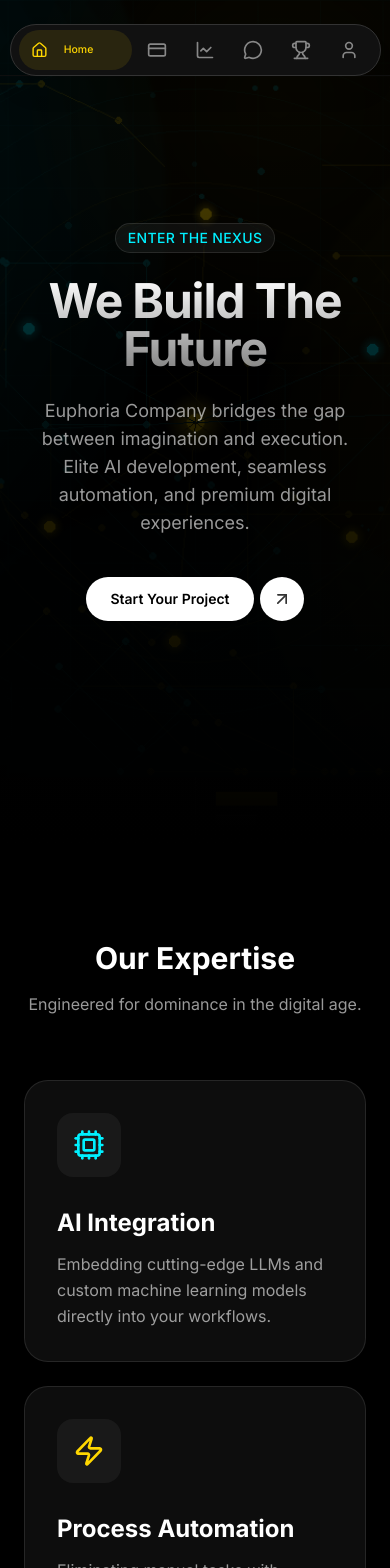
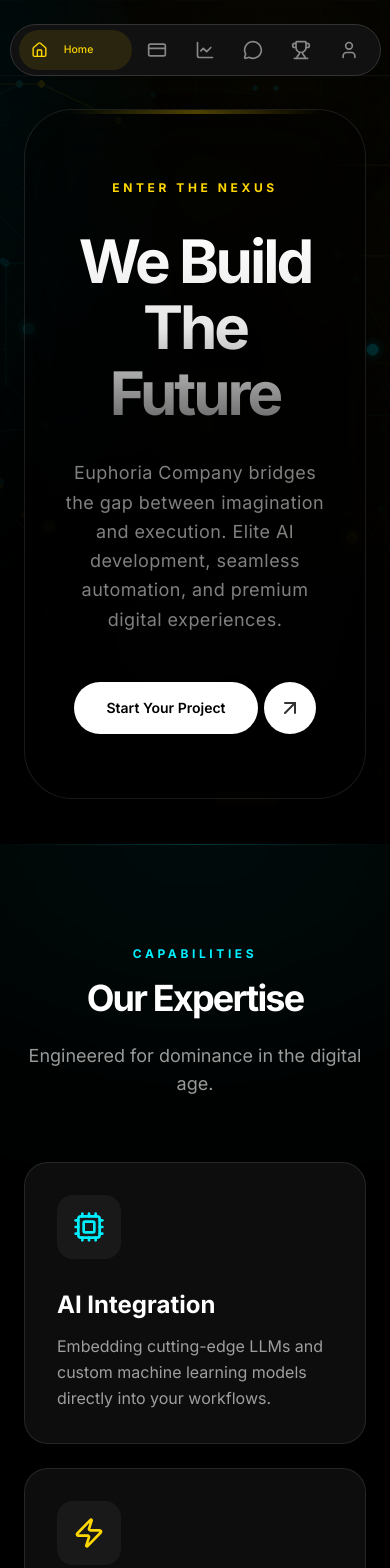
Before and after one commit to euphoriadesigner1-art/Euphoria_Company, a React (Vite) app in the folder Euphoria Company Portfolio/: page / in a window 390 px wide. Shown: the top 1568 px of the page. Built offline with nearby package versions, Linux system fonts and the light colour scheme.

Commit message:
feat: implement high contrast editorial typography and premium structural UI polish

```diff
--- a/Euphoria Company Portfolio/src/components/Footer.jsx
+++ b/Euphoria Company Portfolio/src/components/Footer.jsx
@@ -11,9 +11,9 @@
         setStatus('sending');
 
         // TODO: Replace these with your actual IDs from EmailJS
-        const SERVICE_ID = 'YOUR_SERVICE_ID';
-        const TEMPLATE_ID = 'YOUR_TEMPLATE_ID';
-        const PUBLIC_KEY = 'YOUR_PUBLIC_KEY';
+        const SERVICE_ID = 'service_0r4mme8';
+        const TEMPLATE_ID = 'template_ma5wy1a';
+        const PUBLIC_KEY = 'UW2spK44Q4OkgLtJa';
 
         emailjs.sendForm(SERVICE_ID, TEMPLATE_ID, form.current, PUBLIC_KEY)
             .then((result) => {
@@ -40,7 +40,10 @@
 
                     {/* Brand Col */}
                     <div>
-                        <h2 className="text-5xl md:text-6xl font-bold font-heading mb-6 tracking-tight">
+                        <span className="inline-block mb-6 text-accent2 text-xs font-bold tracking-[0.3em] uppercase">
+                            Initiate Contact
+                        </span>
+                        <h2 className="text-6xl md:text-8xl font-bold font-heading mb-6 tracking-tighter leading-[1.1]">
                             Ready to <br />
                             <span className="text-transparent bg-clip-text bg-gradient-to-r from-accent1 to-yellow-200">
                                 Automate?
--- a/Euphoria Company Portfolio/src/components/Hero.jsx
+++ b/Euphoria Company Portfolio/src/components/Hero.jsx
@@ -17,20 +17,24 @@
             </div>
 
             {/* Content Container */}
-            <div className="relative z-10 max-w-7xl mx-auto px-6 text-center">
+            <div className="relative z-10 w-full max-w-5xl mx-auto px-6 mt-16 text-center">
+                <div className="bg-black/30 backdrop-blur-2xl border border-white/10 rounded-[3rem] p-8 py-16 md:p-24 shadow-2xl relative overflow-hidden">
+                    {/* Inner subtle glow for the glass card */}
+                    <div className="absolute top-0 left-1/2 -translate-x-1/2 w-3/4 h-1 bg-gradient-to-r from-transparent via-accent1/30 to-transparent" />
+
                     <motion.div
                         initial={{ opacity: 0, y: 20 }}
                         animate={{ opacity: 1, y: 0 }}
                         transition={{ duration: 0.8 }}
                     >
-                    <span className="inline-block py-1 px-3 rounded-full bg-white/5 border border-white/10 text-accent2 text-sm font-medium tracking-wide mb-6">
-                        ENTER THE NEXUS
+                        <span className="inline-block mb-8 text-accent1 text-xs font-bold tracking-[0.3em] uppercase">
+                            Enter the Nexus
                         </span>
                     </motion.div>
 
                     <motion.h1
-                    className="text-5xl md:text-7xl lg:text-8xl font-bold font-heading mb-6 tracking-tight text-transparent bg-clip-text bg-gradient-to-b from-white to-white/50"
-                    initial={{ opacity: 0, y: 20 }}
+                        className="text-6xl md:text-8xl lg:text-9xl font-bold font-heading mb-8 tracking-tighter text-transparent bg-clip-text bg-gradient-to-b from-white via-white/90 to-white/40 leading-[1.1]"
+                        initial={{ opacity: 0, y: 30 }}
                         animate={{ opacity: 1, y: 0 }}
                         transition={{ duration: 0.8, delay: 0.2 }}
                     >
@@ -38,7 +42,7 @@
                     </motion.h1>
 
                     <motion.p
-                    className="text-lg md:text-xl text-white/60 max-w-2xl mx-auto mb-10 font-sans"
+                        className="text-lg md:text-xl text-white/50 max-w-2xl mx-auto mb-12 font-sans tracking-wide leading-relaxed"
                         initial={{ opacity: 0 }}
                         animate={{ opacity: 1 }}
                         transition={{ duration: 0.8, delay: 0.4 }}
@@ -56,15 +60,16 @@
                             render={<a href="#contact" />}
                             className="group active:scale-95 mx-auto w-fit inline-flex cursor-pointer items-center justify-center gap-1.5 rounded-full border-none bg-transparent px-0 py-0 font-normal shadow-none hover:bg-transparent !h-auto !w-auto"
                         >
-                        <span className="rounded-full bg-white px-6 py-3 text-sm sm:text-base font-semibold text-black transition-all duration-500 ease-in-out group-hover:bg-gradient-to-r group-hover:from-accent1 group-hover:to-yellow-300 flex items-center justify-center shrink-0">
+                            <span className="rounded-full bg-white px-8 py-4 text-sm sm:text-base font-semibold text-black transition-all duration-500 ease-in-out group-hover:bg-gradient-to-r group-hover:from-accent1 group-hover:to-yellow-300 flex items-center justify-center shrink-0">
                                 Start Your Project
                             </span>
-                        <div className="relative flex h-[44px] w-[44px] sm:h-[48px] sm:w-[48px] shrink-0 cursor-pointer items-center justify-center overflow-hidden rounded-full bg-white text-black transition-all duration-500 ease-in-out group-hover:bg-yellow-300 border border-transparent">
-                            <ArrowUpRight className="absolute h-5 w-5 transition-all duration-500 ease-in-out group-hover:translate-x-10 group-hover:-translate-y-10" />
-                            <ArrowUpRight className="absolute h-5 w-5 -translate-x-10 translate-y-10 transition-all duration-500 ease-in-out group-hover:translate-x-0 group-hover:translate-y-0" />
+                            <div className="relative flex h-[52px] w-[52px] sm:h-[56px] sm:w-[56px] shrink-0 cursor-pointer items-center justify-center overflow-hidden rounded-full bg-white text-black transition-all duration-500 ease-in-out group-hover:bg-yellow-300 border border-transparent">
+                                <ArrowUpRight className="absolute h-6 w-6 transition-all duration-500 ease-in-out group-hover:translate-x-10 group-hover:-translate-y-10" />
+                                <ArrowUpRight className="absolute h-6 w-6 -translate-x-10 translate-y-10 transition-all duration-500 ease-in-out group-hover:translate-x-0 group-hover:translate-y-0" />
                             </div>
                         </Button>
                     </motion.div>
+                </div>
             </div>
         </section>
     );
--- a/Euphoria Company Portfolio/src/components/Portfolio.jsx
+++ b/Euphoria Company Portfolio/src/components/Portfolio.jsx
@@ -28,13 +28,20 @@
 
 const Portfolio = () => {
     return (
-        <section id="portfolio" className="relative py-24 px-6 bg-black border-t border-white/5">
-            <div className="max-w-7xl mx-auto">
+        <section id="portfolio" className="relative py-24 px-6 bg-black overflow-hidden">
+            {/* Seamless Edge Glow Transition */}
+            <div className="absolute top-0 left-0 right-0 h-[1px] bg-gradient-to-r from-transparent via-white/10 to-transparent z-10" />
+            <div className="absolute top-0 left-1/2 -translate-x-1/2 w-[800px] h-[300px] bg-accent1/10 blur-[120px] rounded-[100%] pointer-events-none -translate-y-1/2 z-0" />
+
+            <div className="max-w-7xl mx-auto relative z-10">
 
                 <div className="flex flex-col md:flex-row justify-between items-start md:items-end mb-16 gap-6">
                     <div>
-                        <h2 className="text-3xl md:text-5xl font-bold font-heading mb-4">Featured Work</h2>
-                        <p className="text-white/60 max-w-lg">
+                        <span className="inline-block mb-4 text-accent2 text-xs font-bold tracking-[0.3em] uppercase">
+                            Our Portfolio
+                        </span>
+                        <h2 className="text-4xl md:text-6xl lg:text-7xl font-bold font-heading mb-6 tracking-tighter">Featured Work</h2>
+                        <p className="text-white/60 max-w-lg text-lg">
                             We don't just build websites; we engineer systems that drive measurable growth and operational efficiency.
                         </p>
                     </div>
--- a/Euphoria Company Portfolio/src/components/Process.jsx
+++ b/Euphoria Company Portfolio/src/components/Process.jsx
@@ -28,8 +28,11 @@
             <div className="max-w-7xl mx-auto relative z-10">
 
                 <div className="text-center mb-20">
-                    <h2 className="text-3xl md:text-5xl font-bold font-heading mb-4">How We Work</h2>
-                    <p className="text-white/60">An elite process designed for speed and impact.</p>
+                    <span className="inline-block mb-4 text-accent1 text-xs font-bold tracking-[0.3em] uppercase">
+                        The Process
+                    </span>
+                    <h2 className="text-4xl md:text-6xl lg:text-7xl font-bold font-heading mb-6 tracking-tighter">How We Work</h2>
+                    <p className="text-white/60 text-lg">An elite process designed for speed and impact.</p>
                 </div>
 
                 <div className="relative">
@@ -44,8 +47,21 @@
                                 whileInView={{ opacity: 1, y: 0 }}
                                 viewport={{ once: true }}
                                 transition={{ delay: index * 0.2 }}
-                                className="relative"
+                                className="relative group/card"
                             >
+                                {/* Active Scanner Line Decoration */}
+                                <div className="absolute -top-4 -left-4 -right-4 h-[1px] bg-transparent overflow-hidden opacity-0 group-hover/card:opacity-100 transition-opacity duration-700">
+                                    <motion.div
+                                        className="w-[150px] h-full bg-gradient-to-r from-transparent via-accent1 to-transparent"
+                                        animate={{ x: [-100, 500] }}
+                                        transition={{
+                                            repeat: Infinity,
+                                            duration: 2,
+                                            ease: "linear"
+                                        }}
+                                    />
+                                </div>
+
                                 {/* Node/Circle */}
                                 <div className="w-20 h-20 rounded-full bg-black border border-white/20 flex items-center justify-center mb-8 relative z-10 group cursor-default shadow-[0_0_15px_rgba(0,0,0,0.5)]">
                                     <div className="absolute inset-0 rounded-full bg-accent1/0 group-hover:bg-accent1/20 transition-colors duration-500" />
@@ -55,10 +71,12 @@
                                 </div>
 
                                 {/* Content */}
-                                <h3 className="text-2xl font-bold mb-4">{step.title}</h3>
-                                <p className="text-white/60 leading-relaxed font-sans">
-                                    {step.description}
-                                </p>
+                                <div className="relative z-10 p-6 rounded-3xl bg-transparent border border-transparent group-hover/card:bg-white/[0.02] group-hover/card:border-white/5 transition-all duration-500">
+                                    <h3 className="text-2xl font-bold mb-4">{step.title}</h3>
+                                    <p className="text-white/60 leading-relaxed font-sans">
+                                        {step.description}
+                                    </p>
+                                </div>
                             </motion.div>
                         ))}
                     </div>
--- a/Euphoria Company Portfolio/src/components/Services.jsx
+++ b/Euphoria Company Portfolio/src/components/Services.jsx
@@ -31,11 +31,18 @@
 
 const Services = () => {
     return (
-        <section id="services" className="relative py-24 px-6 z-20 bg-black">
-            <div className="max-w-7xl mx-auto">
+        <section id="services" className="relative py-24 px-6 z-20 bg-black overflow-hidden">
+            {/* Seamless Edge Glow Transition */}
+            <div className="absolute top-0 left-0 right-0 h-[1px] bg-gradient-to-r from-transparent via-accent2/20 to-transparent z-10" />
+            <div className="absolute top-0 left-1/2 -translate-x-1/2 w-[600px] h-[300px] bg-accent2/5 blur-[120px] rounded-[100%] pointer-events-none -translate-y-1/2 z-0" />
+
+            <div className="max-w-7xl mx-auto relative z-10">
                 <div className="text-center mb-16">
-                    <h2 className="text-3xl md:text-5xl font-bold font-heading mb-4">Our Expertise</h2>
-                    <p className="text-white/60">Engineered for dominance in the digital age.</p>
+                    <span className="inline-block mb-4 text-accent2 text-xs font-bold tracking-[0.3em] uppercase">
+                        Capabilities
+                    </span>
+                    <h2 className="text-4xl md:text-6xl lg:text-7xl font-bold font-heading mb-6 tracking-tighter">Our Expertise</h2>
+                    <p className="text-white/60 text-lg">Engineered for dominance in the digital age.</p>
                 </div>
 
                 <div className="grid grid-cols-1 md:grid-cols-3 gap-6">
--- a/Euphoria Company Portfolio/src/components/ui/testimonials-with-marquee.tsx
+++ b/Euphoria Company Portfolio/src/components/ui/testimonials-with-marquee.tsx
@@ -26,7 +26,10 @@
         )}>
             <div className="mx-auto flex w-full max-w-container flex-col items-center gap-16 text-center">
                 <div className="flex flex-col items-center gap-6 px-6">
-                    <h2 className="max-w-[720px] text-3xl font-bold font-heading tracking-tight sm:text-5xl sm:leading-tight">
+                    <span className="inline-block text-accent1 text-xs font-bold tracking-[0.3em] uppercase">
+                        Client Success
+                    </span>
+                    <h2 className="max-w-[800px] text-4xl md:text-6xl lg:text-7xl font-bold font-heading tracking-tighter sm:leading-[1.1]">
                         {title}
                     </h2>
                     <p className="max-w-2xl text-lg text-white/60 font-medium">
```
Lines whose indentation alone changed are shown as unchanged.
